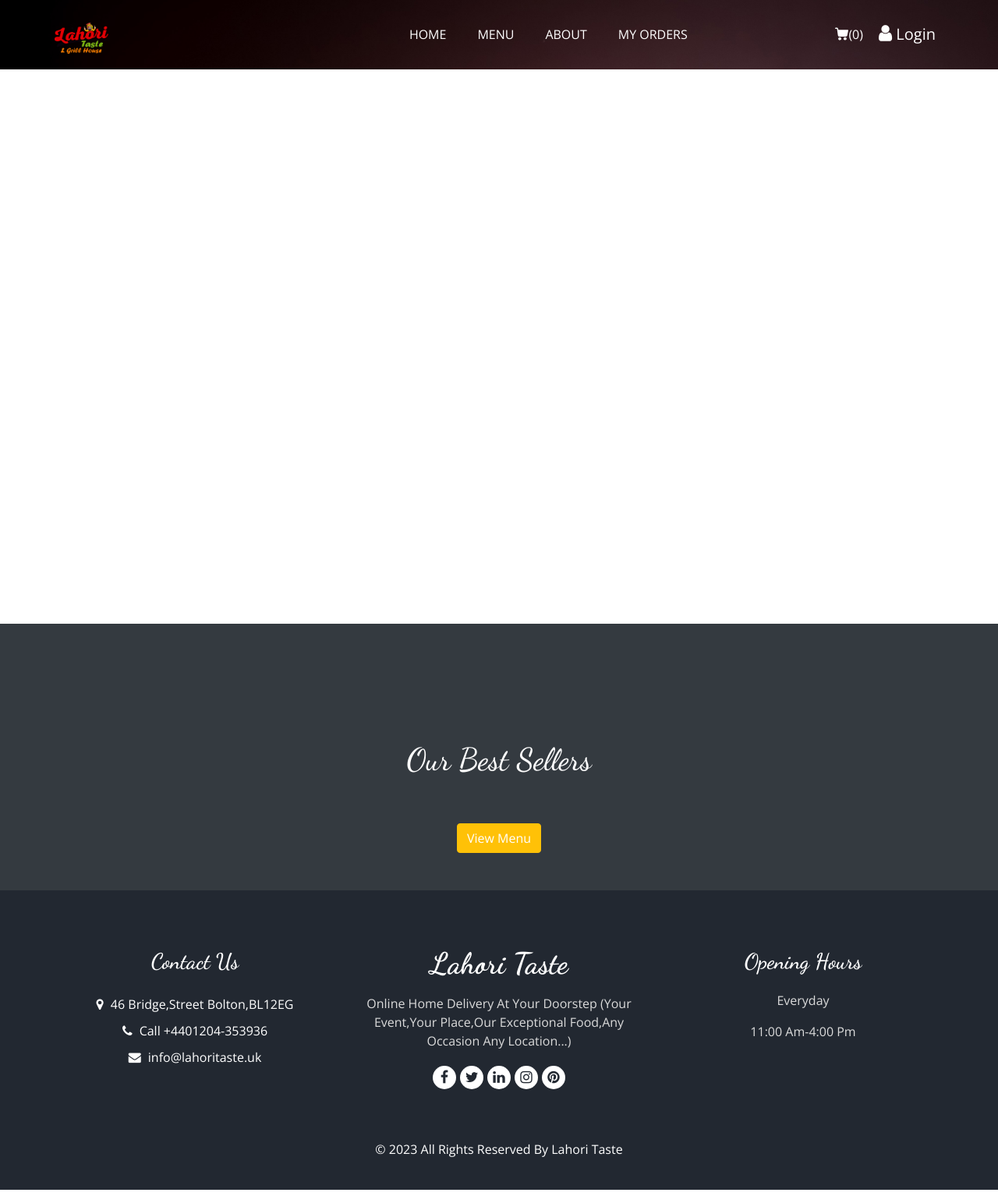
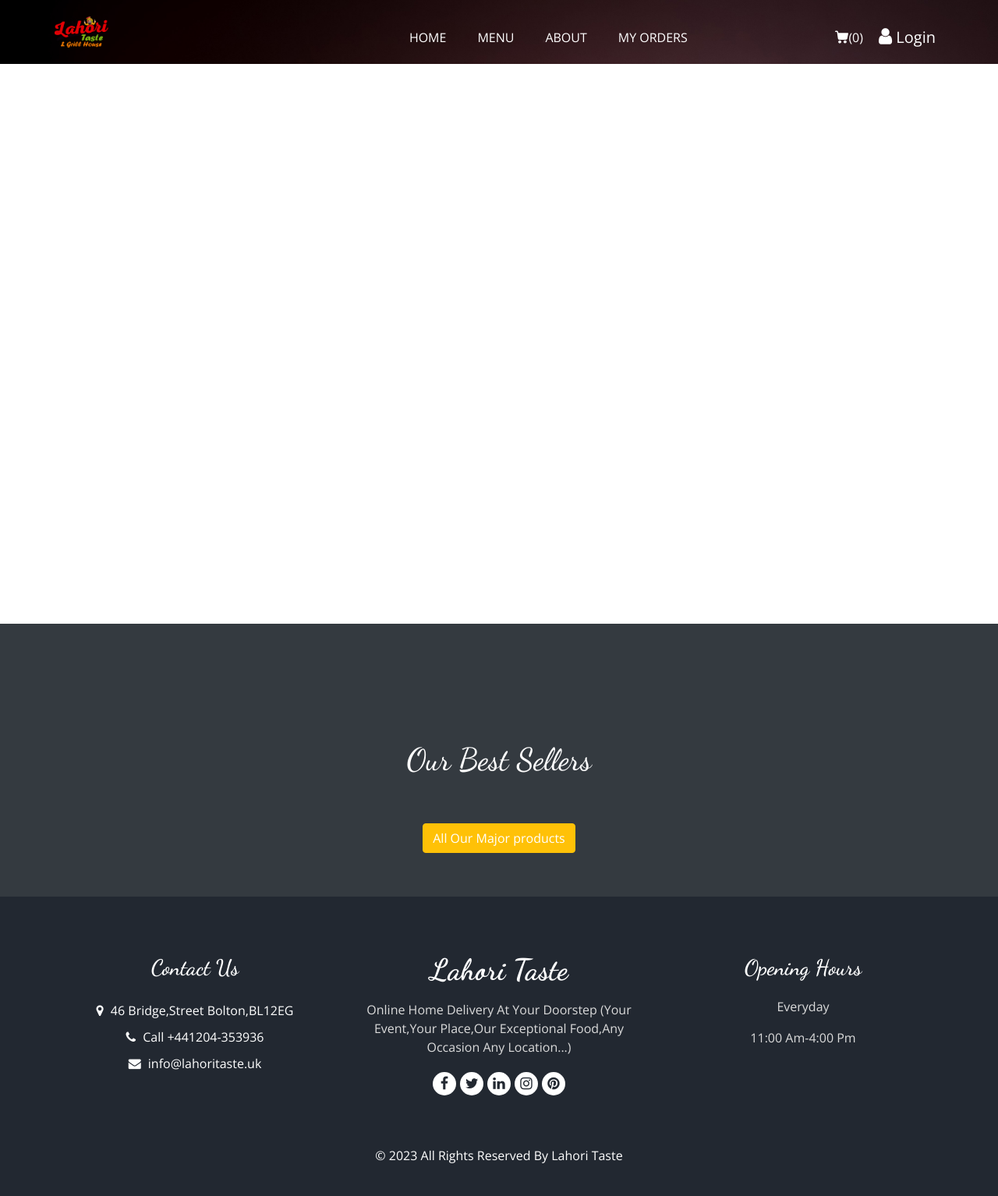
Before and after one commit to SSL-SOLUTIONS/lahori-taste, a Laravel app: page /main in a window 1280 px wide. Shown: the whole page at 78% size. Run offline with Laravel 10, Linux system fonts and the light colour scheme; data that the repository does not hold is empty; some libraries are stand-ins or nearby versions.

Commit message:
section add in main page

```diff
--- a/public/website/css/style.css
+++ b/public/website/css/style.css
@@ -1113,5 +1113,6 @@
   z-index: 1000;
   background-image: url('/images/navbar.JPG');
   background-repeat: no-repeat;
+  padding-bottom: 0px;
   background-size: cover;
 }
--- a/resources/views/layouts/website.blade.php
+++ b/resources/views/layouts/website.blade.php
@@ -58,7 +58,7 @@
         <nav class="navbar navbar-expand-lg custom_nav-container">
           <a class="navbar-brand" href="{{route('website')}}">
             <span>
-              <img class="img-fluid" style="height: 40px;" src="{{asset('images/new logo lahori taste 2 (1).png')}}" alt="">
+              <img class="img-fluid mb-3" style="height: 40px;" src="{{asset('images/new logo lahori taste 2 (1).png')}}" alt="">
             </span>
           </a>
           <button class="navbar-toggler" type="button" data-toggle="collapse" data-target="#navbarSupportedContent" aria-controls="navbarSupportedContent" aria-expanded="false" aria-label="Toggle navigation">
@@ -199,7 +199,7 @@
               <a href="">
                 <i class="fa fa-phone" aria-hidden="true"></i>
                 <span>
-                  Call +4401204-353936
+                  Call +441204-353936
                 </span>
               </a>
               <a href="">
--- a/resources/views/slider.blade.php
+++ b/resources/views/slider.blade.php
@@ -212,7 +212,6 @@
                     $productIds = [5,6,7,10,13,12,20,16,32,57, 82,];
                     $products = \App\Models\Product::whereIn('id', $productIds)->get();
                     @endphp
-
                     @foreach($products as $product)
                     <div class="swiper-slide" id="swiper-slid">
                         <img src="{{ asset('/img/products/' . $product->image) }}" />
@@ -221,35 +220,29 @@
                 </div>
             </div>
             <div style="display: flex; justify-content: center;">
-                <a style="color: white" class="btn btn-warning" href="{{ route('menus') }}" id="view-menu-button">View Menu</a>
+                <h4 style="color: white" class="btn btn-warning">All Our Major products</h4>
             </div>
 
         <br><br>
-        <div style="background-color:white;" id="product-list" class="row">
+        <div class="category-card d-flex flex-wrap">
+            @php
+            use App\Models\Category;
+            use App\Models\Product;
+            $categories =Category::all();
+            $products =Product::all();
+            @endphp
+    @foreach($categories as $category)
+        <div class="col-lg-3 mb-3">
+            <div style="box-shadow: 0px 0px 10px 5px rgba(0, 0, 0, 0.5);" class="card">
+            <a href="{{ route('menus')}}">
+                    <img class="card-img-top" src="{{ asset('/img/categories/'.$category->image) }}" alt="{{ $category->name }}">
+                </a>
+            </div>
+        </div>
+    @endforeach
+</div>
 
-            @foreach ($products as $product)
-            <div class="col-lg-4 col-md-6 col-sm-12 p-0">
-                <div style="border:1px solid black;background-color:rgba(34, 40, 49, 1);color:white;" class="box m-3 p-0">
-                    <div class="img-box">
-                    <a href="{{ route('product.details', $product->id) }}">
-                        <img height="30%" width="40%" class="img-fluid" src="{{ asset('/img/products/'.$product->image)}}" alt="{{ $product->name }}">
-</a>
-                    </div>
-                    <div class="detail-box">
-                        <h3>{{$product->name}}</h3>
-                        <div class="options">
-                            <h6 class="text-start">
-                                <h4 class="ml-0">Price: {{config('app.currency')}}{{ $product->price }}</h3>
-                            </h6>
-                            <a style="max-width: 20%;" href="{{route('cart.add' , $product)}}">
-                                <button class= "btn btn-warning text-light mb-2"><b>Add to Cart</b></button>
-                            </a>
-                        </div>
-                    </div>
-                </div>
-            </div>
-            @endforeach
-        </div>
+
         <!-- Swiper JS -->
         <script src="https://cdn.jsdelivr.net/npm/swiper@10/swiper-bundle.min.js"></script>
 
--- a/resources/views/website.blade.php
+++ b/resources/views/website.blade.php
@@ -84,7 +84,7 @@
       <nav class="navbar navbar-expand-lg custom_nav-container">
         <a class="navbar-brand" href="{{route('website')}}">
           <span>
-            <img class="img-fluid" style="height: 40px;" src="{{asset('images/new logo lahori taste 2 (1).png')}}" alt="">
+            <img class="img-fluid mb-3"  style="height: 40px;" src="{{asset('images/new logo lahori taste 2 (1).png')}}" alt="">
           </span>
         </a>
         <button class="navbar-toggler" type="button" data-toggle="collapse" data-target="#navbarSupportedContent" aria-controls="navbarSupportedContent" aria-expanded="false" aria-label="Toggle navigation">
@@ -271,7 +271,7 @@
               <a href="">
                 <i class="fa fa-phone" aria-hidden="true"></i>
                 <span>
-                  Call +4401204-353936
+                  Call +441204-353936
                 </span>
               </a>
               <a href="">
--- a/routes/web.php
+++ b/routes/web.php
@@ -27,7 +27,7 @@
 
 Route::get('/', [WebsiteController::class, 'website'])->name('website');
 Route::get('/main', [WebsiteController::class, 'main'])->name('main');
-Route::get('/menus/{category?}', [WebsiteController::class, 'menus'])->name('menus');
+Route::get('/menus/{categoryid?}', [WebsiteController::class, 'menus'])->name('menus');
 Route::get('/productsdetails/{id}', [WebsiteController::class,'details'])->name('product.details');
 Route::get('/services', [WebsiteController::class, 'services'])->name('services');
 Route::get('/about', [WebsiteController::class, 'about'])->name('about');
```
